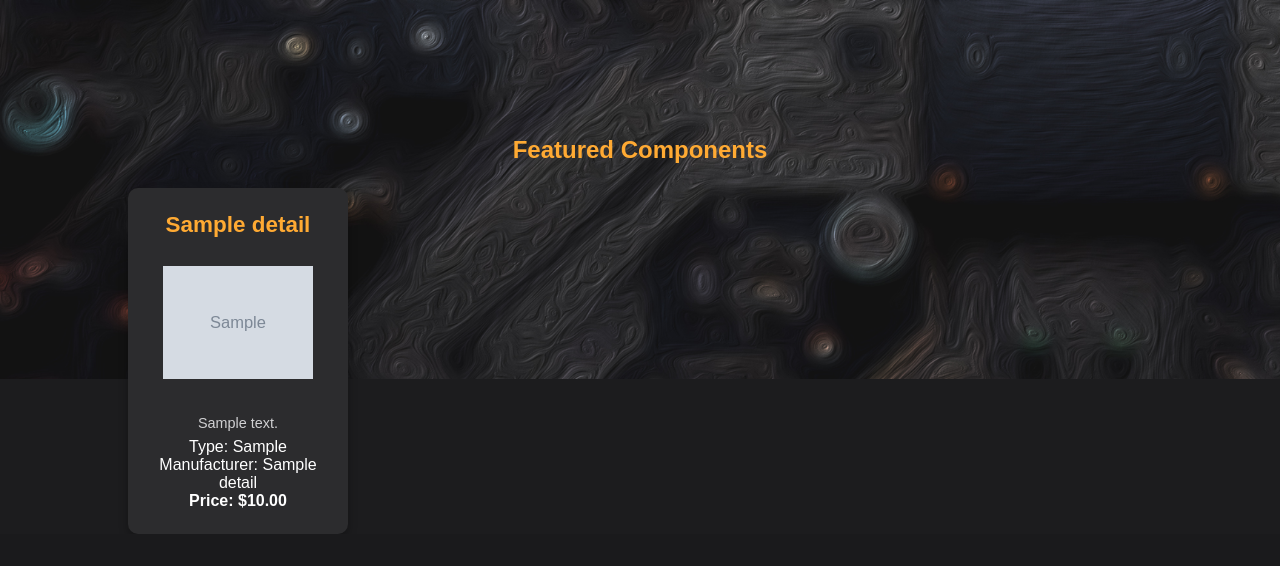
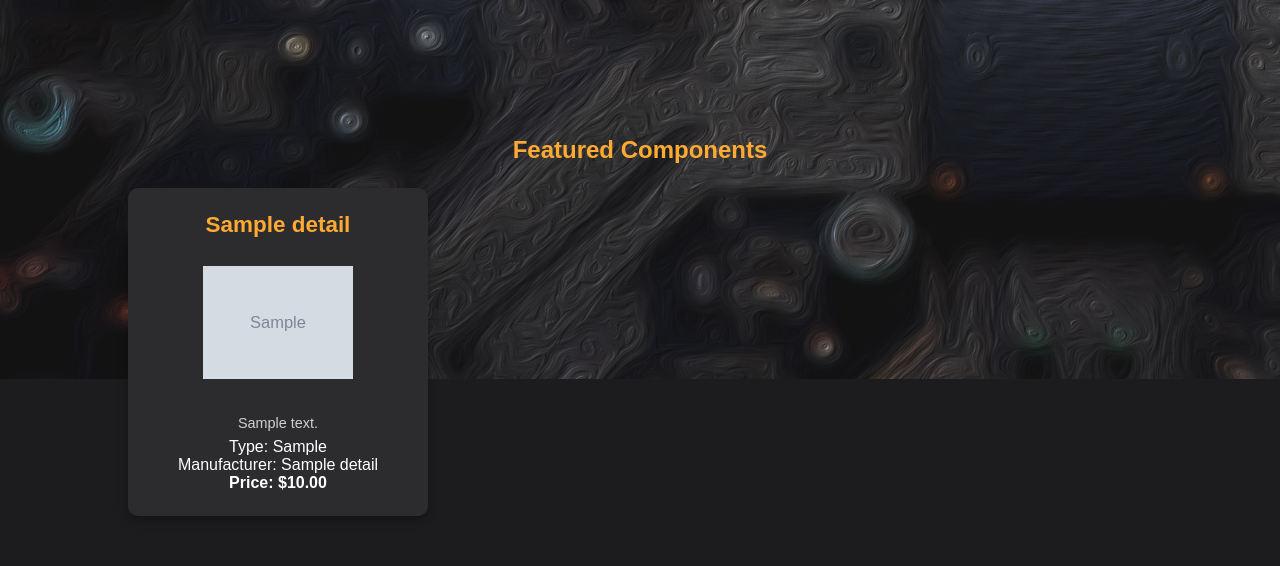
Before and after one commit to JonesMays/hardware_hunt, a PHP site: page /search.php in a window 1280 px wide. Shown: the part 421-987 px from the top of the page. Before the commit the page ends 955 px from the top, so only its background shows below. Run offline with PHP 8.4, Linux system fonts and the light colour scheme; tables that the repository leaves empty or names only in its code hold one stand-in row (values such as "Sample post"); grey boxes marked "Sample" are stand-in pictures; data that the repository does not hold is empty.

Commit message:
Update search.php
Minor css changes

```diff
--- a/hardwareHunt/search.php
+++ b/hardwareHunt/search.php
@@ -259,7 +259,7 @@ if($mysql->connect_errno) { //if error
             display: flex;
             flex-wrap: wrap;
             justify-content: space-between;
-            gap: 0.5em;
+            gap: 1.5em;
         }
 
         .component-card {
@@ -273,7 +273,8 @@ if($mysql->connect_errno) { //if error
             align-items: center;
             text-align: center;
             flex: 1 1 180px;
-            max-width: 220px;
+            max-width: 300px;
+            margin-bottom: 50px;
         }
 
         .component-card:hover {
@@ -399,7 +400,8 @@ if($mysql->connect_errno) { //if error
 
             <?php
             // Query to fetch 5 random components from the "details" view
-            $query = "SELECT component_id, component_name, component_description, component_type, manufacturer_name, price, component_image  FROM component_details ORDER BY RAND() LIMIT 5";
+            $query = "SELECT component_id, component_name, component_description, component_type, manufacturer_name, price, component_image FROM component_details ORDER BY RAND() LIMIT 5";
+
             $result = $mysql->query($query);
 
             if ($result) {
```
